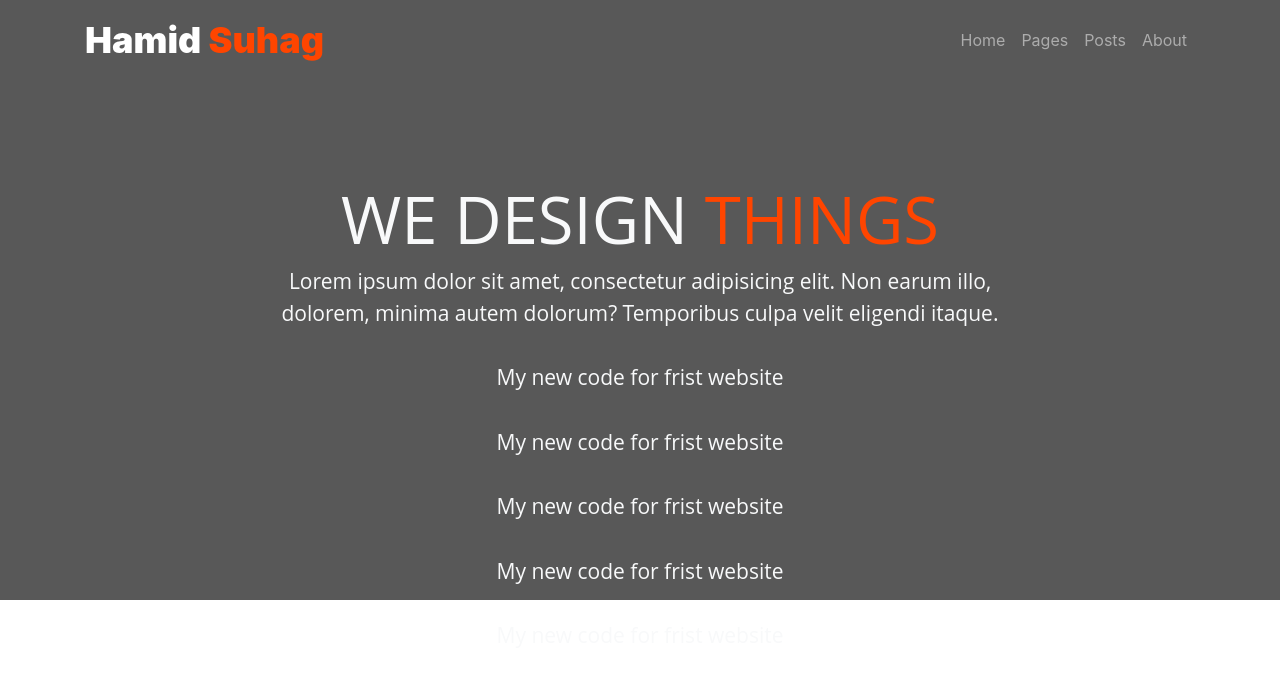
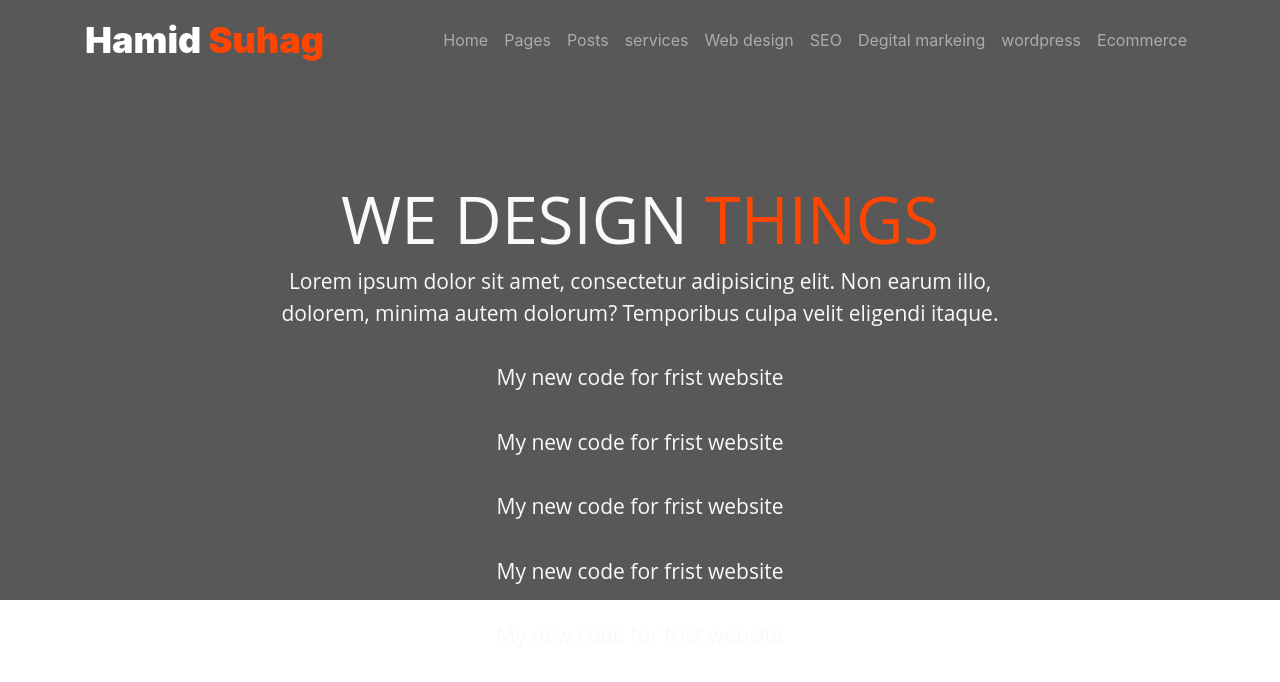
Before and after one commit to hamidsuhagup/my-frist-project, a plain HTML site: page hamid suhag portfolio/index.html in a window 1280 px wide. Shown: the top 682 px of the page. Drawn offline with Linux system fonts and the light colour scheme; files whose address does not match are found by name.

Commit message:
updete version

```diff
--- a/hamid suhag portfolio/index.html
+++ b/hamid suhag portfolio/index.html
@@ -37,7 +37,13 @@
                                 <li class="nav-item"><a class="nav-link" href="#">Home</a></li>
                                 <li class="nav-item"><a class="nav-link" href="#">Pages</a></li>
                                 <li class="nav-item"><a class="nav-link" href="#">Posts</a></li>
-                                <li class="nav-item"><a class="nav-link" href="#">About</a></li>
+                                <li class="nav-item"><a class="nav-link" href="#">services</a></li>
+                                <li class="nav-item"><a class="nav-link" href="#">Web design</a></li>
+                                <li class="nav-item"><a class="nav-link" href="#">SEO</a></li>
+                                <li class="nav-item"><a class="nav-link" href="#">Degital markeing</a></li>
+                                <li class="nav-item"><a class="nav-link" href="#">wordpress</a></li>
+                                <li class="nav-item"><a class="nav-link" href="#">Ecommerce</a></li>
+
                             </ul>
 
                         </div>
```
